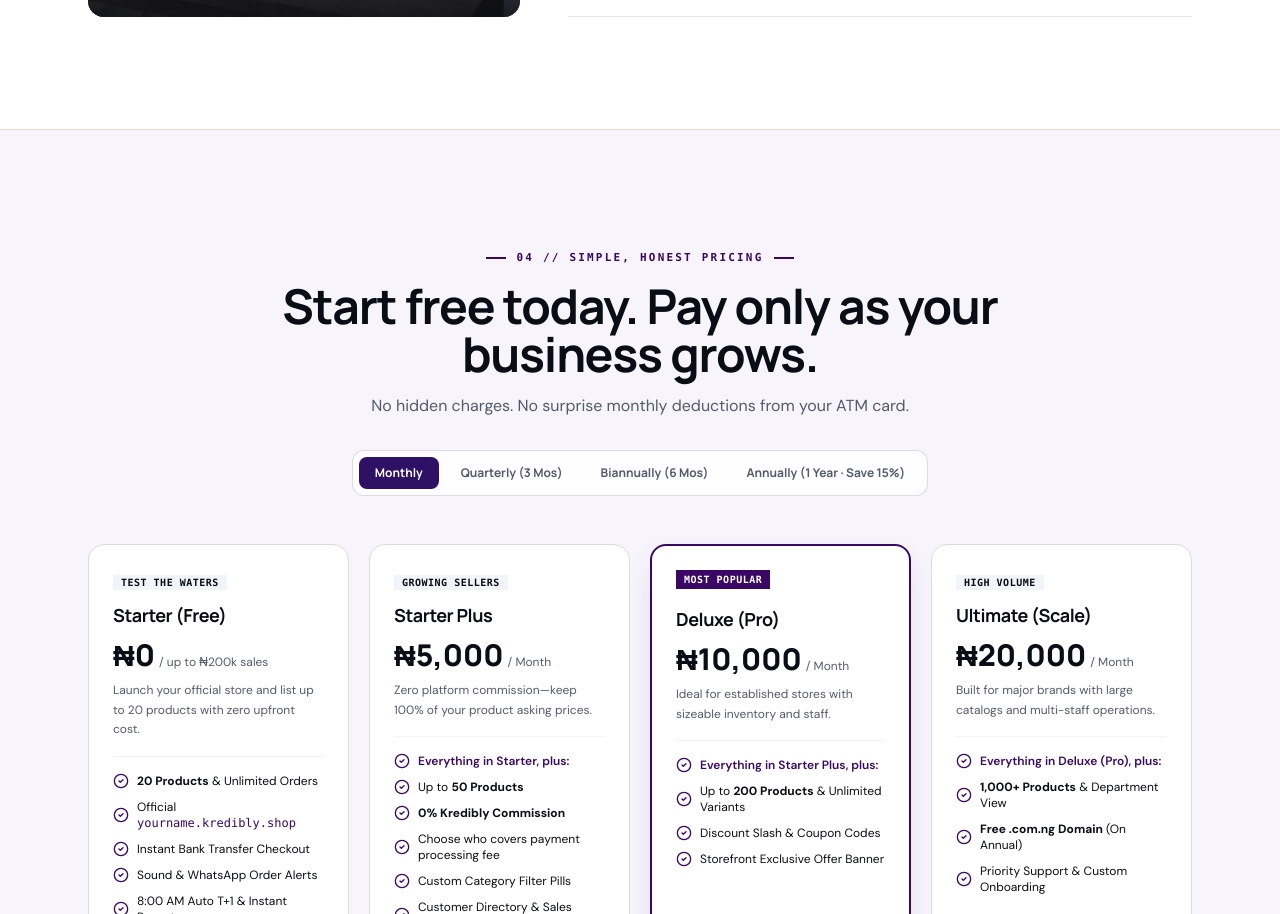
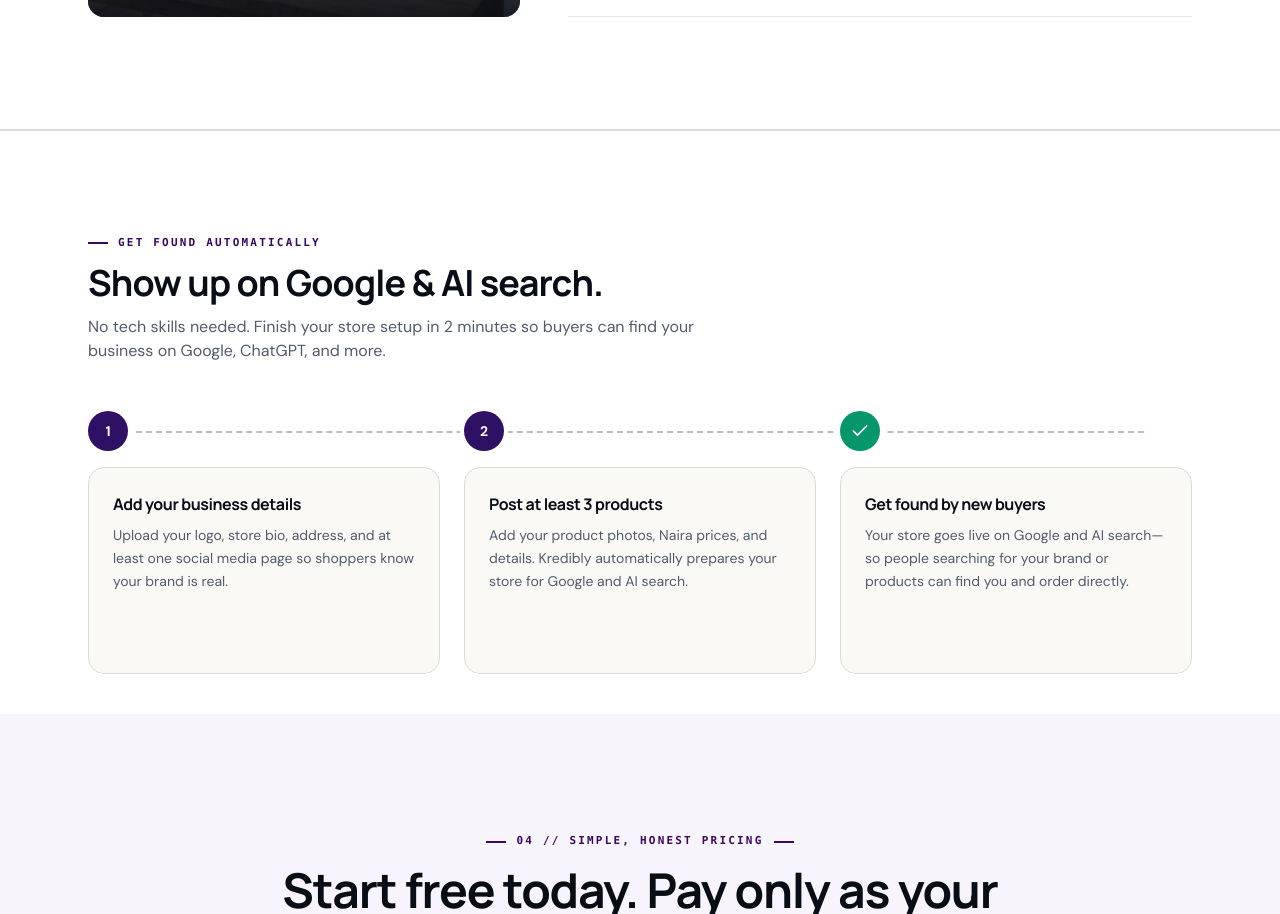
Before and after one commit to Lamidev/Kredibly-II, a Next.js app in the folder Frontend/: page / in a window 1280 px wide. Shown: the part 3496-4410 px from the top of the page. Built offline with nearby package versions, Linux system fonts and the light colour scheme; no server answers.

Commit message:
feat(seo): add homepage 3-step Google guide, overview checklist, and auto-hiding header CTA

```diff
--- a/Frontend/src/app/dashboard/page.tsx
+++ b/Frontend/src/app/dashboard/page.tsx
@@ -228,6 +228,23 @@ export default function DashboardPage() {
       desc: "Upload product photos, set prices, and publish to your store.",
       done: totalProducts > 0,
       href: "/dashboard/products",
+    },
+    {
+      id: "google",
+      label: "Show My Business on Google",
+      desc: "Add logo, bio, address, 1+ social link & 3 products so buyers find you on Google.",
+      done: Boolean(
+        activeStore?.allowSearchIndexing !== false &&
+          activeStore?.logoUrl &&
+          (activeStore?.description || activeStore?.aboutText) &&
+          activeStore?.address &&
+          (activeStore?.socialLinks?.instagram ||
+            activeStore?.socialLinks?.tiktok ||
+            activeStore?.socialLinks?.facebook ||
+            activeStore?.socialLinks?.twitter) &&
+          totalProducts >= 3
+      ),
+      href: "/dashboard/settings#google-visibility",
     },
     {
       id: "bank",
--- a/Frontend/src/app/dashboard/settings/page.tsx
+++ b/Frontend/src/app/dashboard/settings/page.tsx
@@ -612,7 +612,10 @@ export default function StoreSettingsPage() {
                   meetsGoogleRequirements && form.allowSearchIndexing;
 
                 return (
-                  <div className="p-4 sm:p-5 rounded-2xl bg-slate-50 border border-slate-200 space-y-4">
+                  <div
+                    id="google-visibility"
+                    className="p-4 sm:p-5 rounded-2xl bg-slate-50 border border-slate-200 space-y-4 scroll-mt-24"
+                  >
                     <div className="flex flex-col sm:flex-row sm:items-center justify-between gap-3">
                       <div className="flex items-start gap-2.5">
                         <Globe className="w-4 h-4 text-[#2e1065] mt-0.5 shrink-0" />
--- a/Frontend/src/app/page.tsx
+++ b/Frontend/src/app/page.tsx
@@ -16,6 +16,7 @@ import {
   ArrowRight,
   ArrowUpRight,
   Store,
+  Check,
   CheckCircle2,
   Wallet,
   XCircle,
@@ -871,6 +872,75 @@ export default function HomePage() {
           </div>
         </section>
 
+        {/* 5.5. Google & AI Search Visibility (3-Step Guide) */}
+        <section className="py-20 sm:py-24 bg-white border-t border-[#DADDD4]">
+          <div className="px-4 sm:px-6 max-w-6xl mx-auto">
+            <div className="max-w-2xl mb-12 space-y-3">
+              <div className="inline-flex items-center gap-2.5">
+                <span className="w-5 h-[2px] bg-[#3b0764]" />
+                <span className="text-[11px] font-mono tracking-[0.2em] uppercase font-bold text-[#3b0764]">
+                  GET FOUND AUTOMATICALLY
+                </span>
+              </div>
+              <h2 className="text-3xl sm:text-4xl font-display font-bold tracking-tight text-[#090D16]">
+                Show up on Google &amp; AI search.
+              </h2>
+              <p className="text-sm sm:text-base text-[#525B6C] leading-relaxed">
+                No tech skills needed. Finish your store setup in 2 minutes so buyers can find your business on Google, ChatGPT, and more.
+              </p>
+            </div>
+
+            <div className="relative">
+              {/* Dashed connector line on desktop */}
+              <div
+                aria-hidden="true"
+                className="hidden md:block absolute top-5 left-12 right-12 border-t-2 border-dashed border-[#2e1065]/30 z-0"
+              />
+
+              <div className="grid gap-6 md:grid-cols-3 relative z-10">
+                {[
+                  {
+                    step: "1",
+                    title: "Add your business details",
+                    desc: "Upload your logo, store bio, address, and at least one social media page so shoppers know your brand is real.",
+                    isDone: false,
+                  },
+                  {
+                    step: "2",
+                    title: "Post at least 3 products",
+                    desc: "Add your product photos, Naira prices, and details. Kredibly automatically prepares your store for Google and AI search.",
+                    isDone: false,
+                  },
+                  {
+                    step: "3",
+                    title: "Get found by new buyers",
+                    desc: "Your store goes live on Google and AI search—so people searching for your brand or products can find you and order directly.",
+                    isDone: true,
+                  },
+                ].map((item) => (
+                  <div key={item.title} className="space-y-4">
+                    <div
+                      className={`w-10 h-10 rounded-full flex items-center justify-center text-sm font-bold text-white shadow-sm ring-4 ring-white ${
+                        item.isDone ? "bg-emerald-600" : "bg-[#2e1065]"
+                      }`}
+                    >
+                      {item.isDone ? <Check className="w-5 h-5" /> : item.step}
+                    </div>
+                    <div className="rounded-2xl border border-[#DADDD4] bg-[#FAF9F5] p-6 h-full">
+                      <h3 className="text-base font-display font-bold text-[#090D16]">
+                        {item.title}
+                      </h3>
+                      <p className="mt-2 text-sm text-[#525B6C] leading-relaxed">
+                        {item.desc}
+                      </p>
+                    </div>
+                  </div>
+                ))}
+              </div>
+            </div>
+          </div>
+        </section>
+
         {/* 6. Section 5: Subscription Plans (Kept UI/UX as requested) */}
         <section id="pricing" className="py-20 sm:py-28 bg-[#F7F4FC]">
           <div className="px-4 sm:px-6 max-w-6xl mx-auto">
--- a/Frontend/src/components/dashboard/AdminHeader.tsx
+++ b/Frontend/src/components/dashboard/AdminHeader.tsx
@@ -2,8 +2,9 @@
 
 import { useEffect, useState } from "react";
 import Link from "next/link";
-import { AlignJustify, ExternalLink, UserCircle, Bell, BellOff } from "lucide-react";
+import { AlignJustify, ExternalLink, UserCircle, Bell, BellOff, Globe } from "lucide-react";
 import { toast } from "sonner";
+import { api } from "@/lib/api";
 import { useAuthStore } from "@/store/useAuthStore";
 import { getImageUrl } from "@/lib/utils";
 import {
@@ -21,6 +22,38 @@ export function AdminHeader({ setOpen }: { setOpen: (val: boolean) => void }) {
   const resolvedLogo = getImageUrl(store?.logoUrl) || "/kredibly-k-icon.png";
   const [alertsOn, setAlertsOn] = useState(true);
   const [pushGranted, setPushGranted] = useState(true);
+  const [needsGoogleSetup, setNeedsGoogleSetup] = useState(false);
+
+  useEffect(() => {
+    let active = true;
+    api
+      .get("/store/settings")
+      .then((res) => {
+        if (!active) return;
+        const s = res.data?.data;
+        if (!s) return;
+        const sl = s.socialLinks || {};
+        const hasLogo = Boolean(s.logoUrl);
+        const hasBio = Boolean(s.description?.trim() || s.aboutText?.trim());
+        const hasAddress = Boolean(s.address?.trim());
+        const hasSocial = Boolean(
+          sl.instagram?.trim() ||
+            sl.tiktok?.trim() ||
+            sl.facebook?.trim() ||
+            sl.twitter?.trim()
+        );
+        const hasProducts = Number(s.activeProductsCount || 0) >= 3;
+        setNeedsGoogleSetup(
+          !(hasLogo && hasBio && hasAddress && hasSocial && hasProducts)
+        );
+      })
+      .catch(() => {
+        // ignore silently
+      });
+    return () => {
+      active = false;
+    };
+  }, [store?.logoUrl, store?.name]);
 
   useEffect(() => {
     setAlertsOn(areSaleAlertsEnabled());
@@ -114,6 +147,16 @@ export function AdminHeader({ setOpen }: { setOpen: (val: boolean) => void }) {
       </div>
 
       <div className="flex items-center gap-3 sm:gap-4">
+        {needsGoogleSetup && (
+          <Link
+            href="/dashboard/settings#google-visibility"
+            className="hidden sm:inline-flex items-center gap-1.5 rounded-full bg-[#f3e8ff] border border-[#2e1065]/15 px-3 py-1.5 text-[11px] font-bold text-[#2e1065] hover:bg-[#e9d5ff] transition"
+          >
+            <Globe className="w-3.5 h-3.5 shrink-0" />
+            <span>Show on Google</span>
+          </Link>
+        )}
+
         <button
           type="button"
           onClick={handleToggleAlerts}
```
